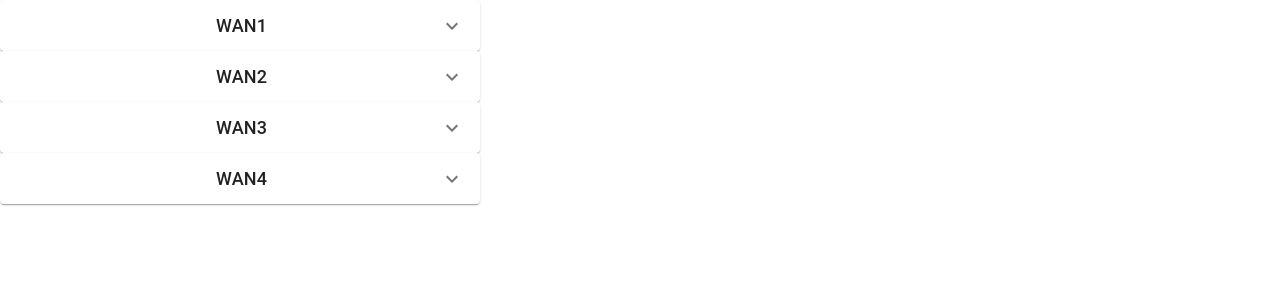
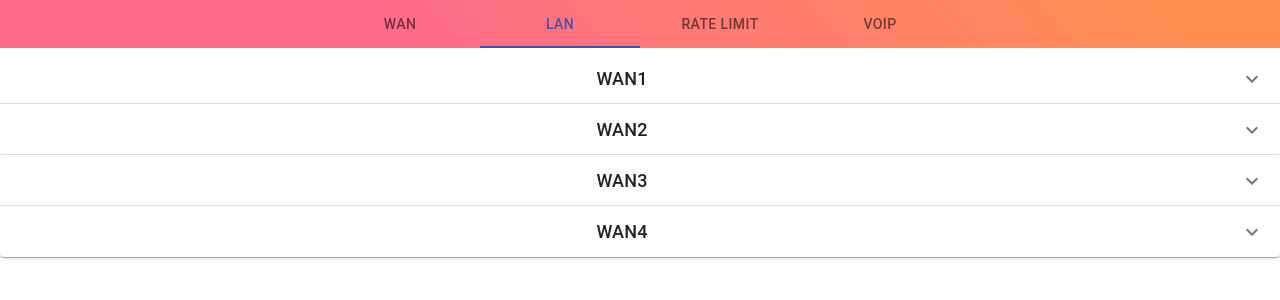
Before and after one commit to sniewcza/XmlConfigCreator, a React (Create React App) app: page / in a window 1280 px wide. Shown: the top 300 px of the page. Built offline with nearby package versions, Linux system fonts and the light colour scheme.

Commit message:
added tab bar navigation + Lan form

```diff
--- a/src/App.tsx
+++ b/src/App.tsx
@@ -1,12 +1,14 @@
-import React from "react";
+import React, { Fragment } from "react";
 import "./App.css";
 import Button from "@material-ui/core/Button";
 import { saveAs } from "file-saver";
 import { Template } from "./model/XmlConfigTemplate";
 import Paper from "@material-ui/core/Paper";
 import { Section } from "./components/Section";
-import { Card, Checkbox } from "@material-ui/core";
+import { TabNavigator } from "./components/TabNavigator";
 import { WanConfigForm } from "./components/WanConfigForm";
+import { LanConfigForm } from "./components/LanConfigForm";
+import { Grid } from "@material-ui/core";
 const parser = new DOMParser();
 const xmlserialzier = new XMLSerializer();
 function App() {
@@ -21,6 +23,8 @@ function App() {
 
   return (
     <div className="App">
+      <TabNavigator>
+        <Fragment>
           <Section name="WAN1">
             <WanConfigForm name="WAN1" onChange={(state) => {}}></WanConfigForm>
           </Section>
@@ -33,6 +37,27 @@ function App() {
           <Section name="WAN4">
             <WanConfigForm name="WAN4" onChange={(state) => {}}></WanConfigForm>
           </Section>
+        </Fragment>
+        <Grid
+          container
+          direction="column"
+          spacing={1}
+        >
+          <Grid item>
+            <LanConfigForm name="LAN1" onChange={(state) => {}}></LanConfigForm>
+          </Grid>
+
+          <Grid item>
+            <LanConfigForm name="LAN2" onChange={(state) => {}}></LanConfigForm>
+          </Grid>
+          <Grid item>
+            <LanConfigForm name="LAN3" onChange={(state) => {}}></LanConfigForm>
+          </Grid>
+          <Grid item>
+            <LanConfigForm name="LAN4" onChange={(state) => {}}></LanConfigForm>
+          </Grid>
+        </Grid>
+      </TabNavigator>
     </div>
   );
 }
--- /dev/null
+++ b/src/components/LanConfigForm.tsx
@@ -0,0 +1,55 @@
+import React, { FC, useState, ChangeEvent } from "react";
+import {
+  makeStyles,
+  Box,
+  MenuItem,
+  Select,
+  Typography,
+} from "@material-ui/core";
+import { LabeledCheckBox } from "./LabeledCheckbox";
+
+const useStyles = makeStyles((theme) => ({
+  root: {
+    display: "flex",
+    width: 450,
+    flexDirection: "column",
+    alignItems: "center",
+    background: "linear-gradient(45deg, #FE6B8B 30%, #FF8E53 90%)",
+  },
+}));
+
+interface FormState {
+  enabled: boolean;
+  mode: string;
+}
+
+interface Props {
+  name: string;
+  onChange: (state: FormState) => void;
+}
+export const LanConfigForm: FC<Props> = (props) => {
+  const classes = useStyles();
+  const [formActive, setFormActive] = useState(true);
+  const [selectedMode, setSelectedMode] = useState("AUTO");
+
+  const handleFormActiveChange = (event: ChangeEvent<HTMLInputElement>) => {
+    setFormActive(event.target.checked);
+  };
+  const handleSelectChange = (event: any) => {
+    setSelectedMode(event.target.value);
+  };
+  return (
+    <Box mx="auto" py={2} className={classes.root}>
+      <Typography>{props.name}</Typography>
+      <LabeledCheckBox
+        checked={formActive}
+        name="active"
+        label="Active"
+        onChange={handleFormActiveChange}
+      />
+      <Select value={selectedMode} onChange={handleSelectChange}>
+        <MenuItem value={"AUTO"}>AUTO</MenuItem>
+      </Select>
+    </Box>
+  );
+};
--- a/src/components/Section.tsx
+++ b/src/components/Section.tsx
@@ -7,25 +7,14 @@ import Typography from "@material-ui/core/Typography";
 import ExpandMoreIcon from "@material-ui/icons/ExpandMore";
 
 const useStyles = makeStyles((theme) => ({
-  root: {
-    display: "flex",
-  },
-  bar: {
-    // backgroundColor: "red",
-    // padding: 10,
-    //margin: 10,
-  },
+  bar: {},
   heading: {
     fontSize: theme.typography.pxToRem(18),
     fontWeight: theme.typography.fontWeightMedium,
-    marginLeft: 200,
   },
   container: {
-    flexDirection: "column",
-    //justifyContent: "space-between",
-  },
-  header: {
-    alignSelf: "center",
+    justifyContent: "center",
+    display: "flex",
   },
 }));
 
@@ -36,15 +25,20 @@ export const Section: FC<Props> = (props) => {
   const classes = useStyles();
 
   return (
-    <div className={classes.root}>
     <Accordion className={classes.bar}>
       <AccordionSummary expandIcon={<ExpandMoreIcon />}>
-          <Typography className={classes.heading}>{props.name}</Typography>
+        <Typography
+          className={classes.heading}
+          style={{
+            margin: "auto",
+          }}
+        >
+          {props.name}
+        </Typography>
       </AccordionSummary>
       <AccordionDetails className={classes.container}>
         {props.children}
       </AccordionDetails>
     </Accordion>
-    </div>
   );
 };
--- /dev/null
+++ b/src/components/TabNavigator.tsx
@@ -0,0 +1,45 @@
+import React, { FC, Fragment, useState } from "react";
+import { Tabs, Tab, makeStyles, Box } from "@material-ui/core";
+
+const useStyles = makeStyles((theme) => ({
+  root: {
+    marginBottom: 5,
+    background: "linear-gradient(45deg, #FE6B8B 30%, #FF8E53 90%)",
+  },
+}));
+export const TabNavigator: FC = (props) => {
+  const classes = useStyles();
+  const [selectedTab, setSelectedTab] = useState(0);
+  const handleChange = (event: any, value: number) => {
+    setSelectedTab(value);
+  };
+
+  return (
+    <Fragment>
+      <Tabs
+        centered
+        className={classes.root}
+        value={1}
+        indicatorColor="primary"
+        textColor="primary"
+        onChange={handleChange}
+      >
+        <Tab label="WAN" aria-controls={`simple-tabpanel-${0}`} />
+        <Tab label="LAN" />
+        <Tab label="RATE LIMIT" />
+        <Tab label="VOIP" />
+      </Tabs>
+      {React.Children.map(props.children, (child, index) => (
+        <TabPanel value={selectedTab} index={index}>
+          {child}
+        </TabPanel>
+      ))}
+    </Fragment>
+  );
+};
+
+function TabPanel(props: any) {
+  const { children, value, index } = props;
+
+  return <div hidden={value !== index}>{value === index && children}</div>;
+}
--- a/src/components/WanConfigForm.tsx
+++ b/src/components/WanConfigForm.tsx
@@ -15,6 +15,7 @@ import { LabeledCheckBox } from "./LabeledCheckbox";
 const useStyles = makeStyles((theme) => ({
   root: {
     display: "flex",
+    width: 450,
     flexDirection: "column",
     alignItems: "center",
     background: "linear-gradient(45deg, #FE6B8B 30%, #FF8E53 90%)",
@@ -101,7 +102,6 @@ export const WanConfigForm: FC<Props> = (props) => {
       >
         <FormGroup>
           <Select
-            labelId="2"
             value={selectedMode}
             onChange={handleSelectChange}
           >
```
Lines whose indentation alone changed are shown as unchanged.
